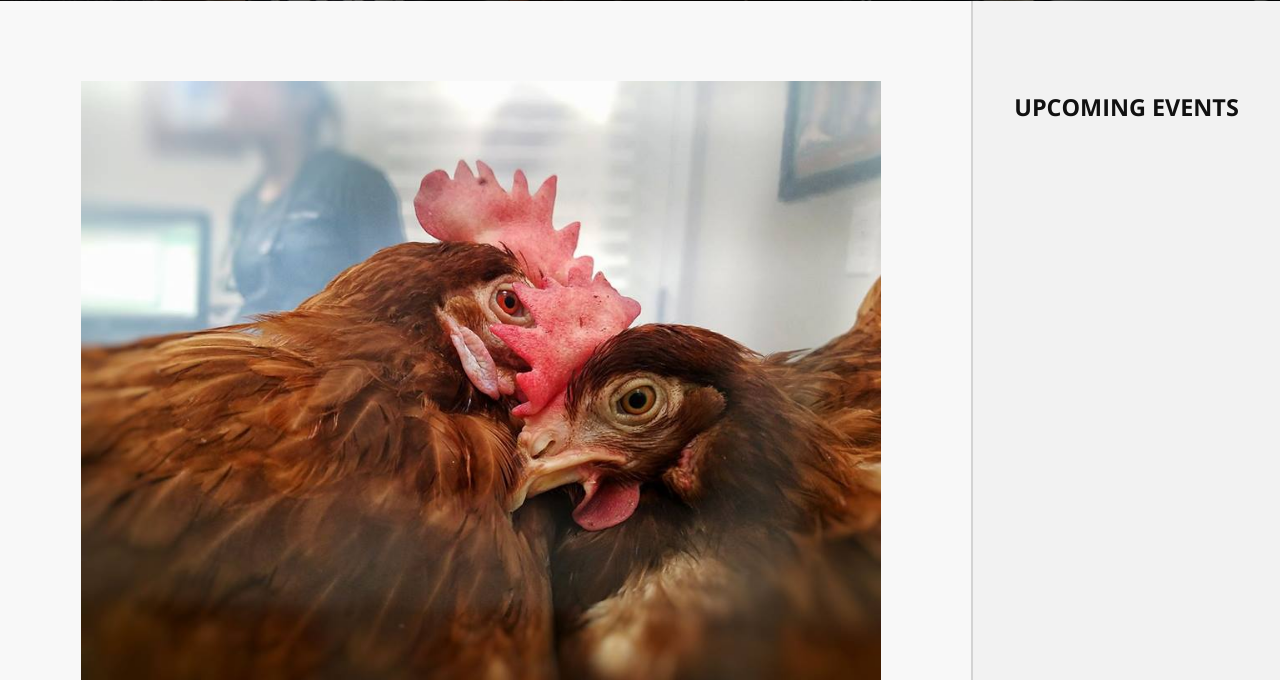
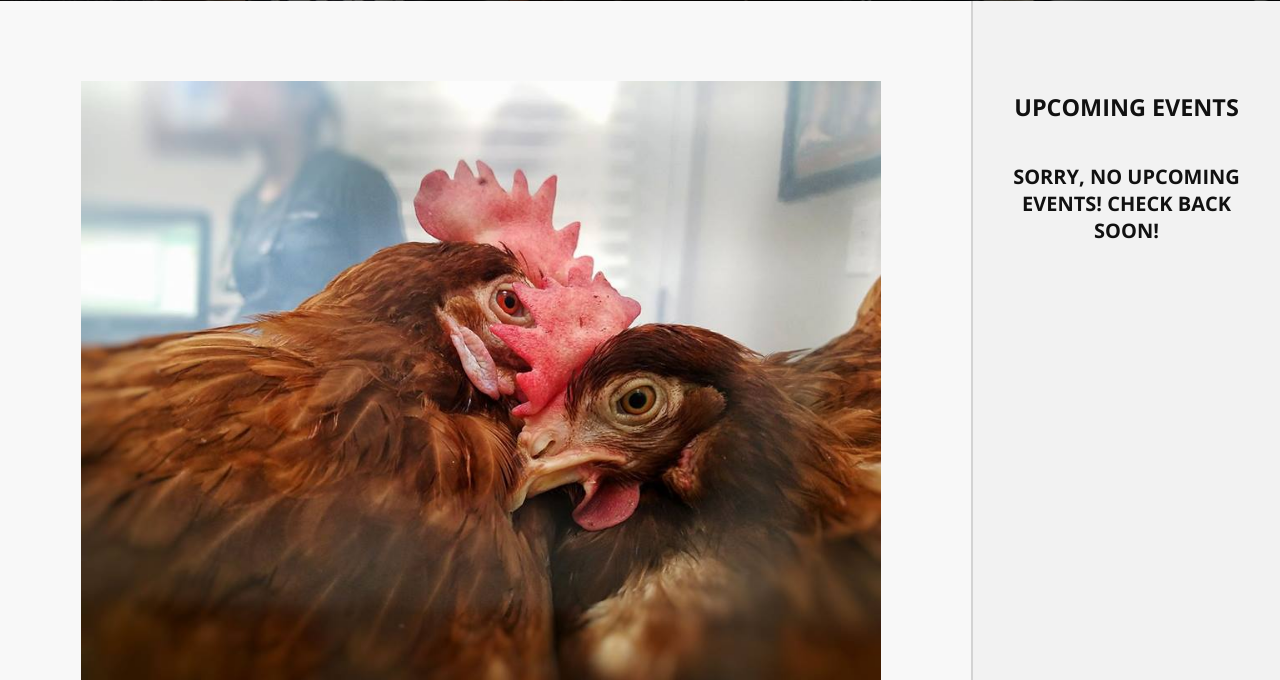
Before and after one commit to LiberationWarsaw/liberationwarsaw, a Django app: page /save in a window 1280 px wide. Shown: the part 424-1104 px from the top of the page. Run offline with Django 3.2, Linux system fonts and the light colour scheme; data that the repository does not hold is empty; some libraries are stand-ins or nearby versions; some web fonts are replaced.

Commit message:
handle when there are no upcoming events in event lists

```diff
--- a/core/templates/core/anonymous.html
+++ b/core/templates/core/anonymous.html
@@ -56,6 +56,12 @@
           </div>
         {% endfor %}
 
+        {% if upcoming_events|length == 0 %}
+        <div class="sidebar-event">
+          <h4>Sorry, no upcoming events! Check back soon!</h4>
+        </div>
+        {% endif %}
+
       </div>
 
   </div>
--- a/core/templates/core/event_list.html
+++ b/core/templates/core/event_list.html
@@ -52,6 +52,11 @@
   </div>
 
   {% endfor %}
+
+  {% if object_list|length == 0 %}
+    <h4>Sorry, no upcoming events! Check back soon!</h4>
+  {% endif %}
+
 </div>
 
 {% endblock %}
--- a/core/templates/core/save.html
+++ b/core/templates/core/save.html
@@ -54,6 +54,12 @@
           </div>
         {% endfor %}
 
+        {% if upcoming_events|length == 0 %}
+        <div class="sidebar-event">
+          <h4>Sorry, no upcoming events! Check back soon!</h4>
+        </div>
+        {% endif %}
+
       </div>
 
   </div>
```
